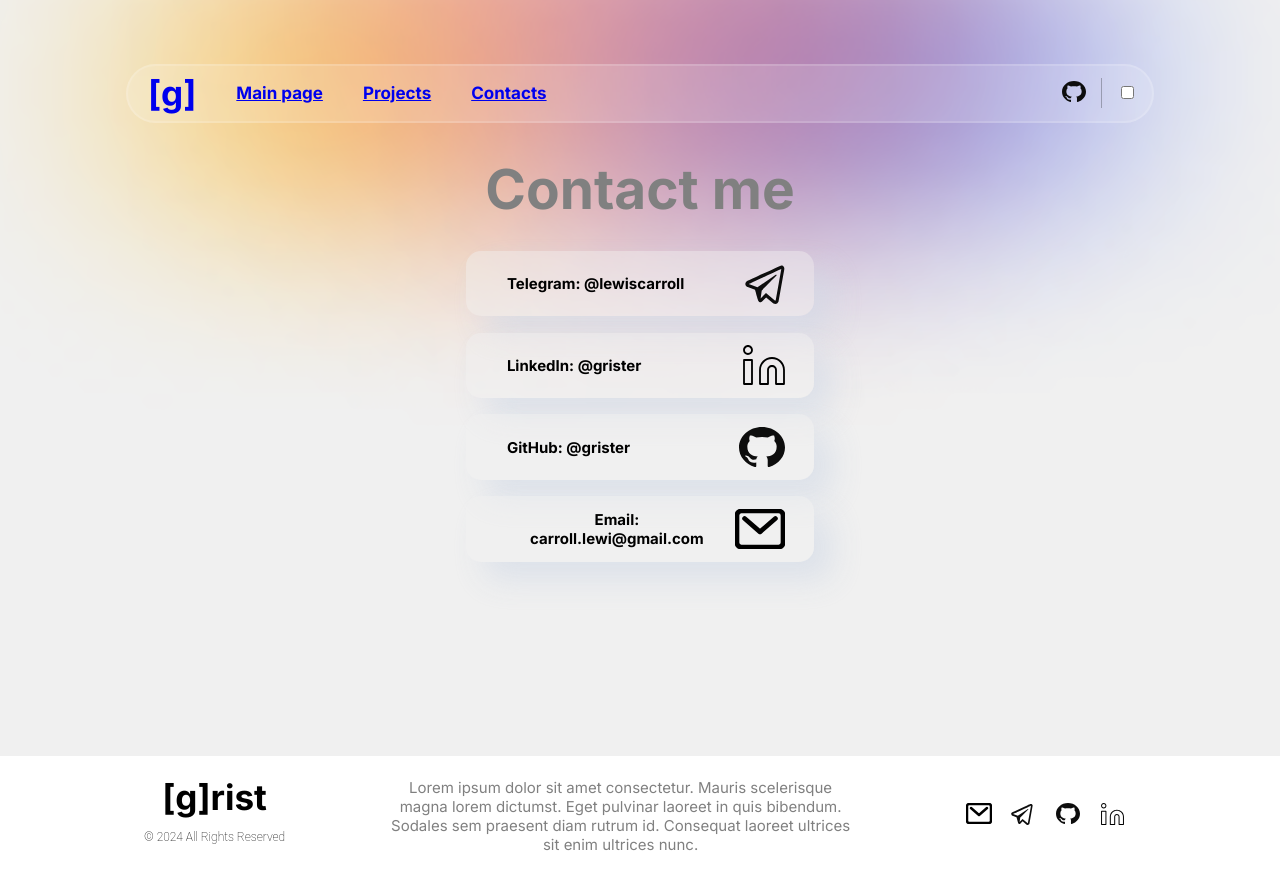
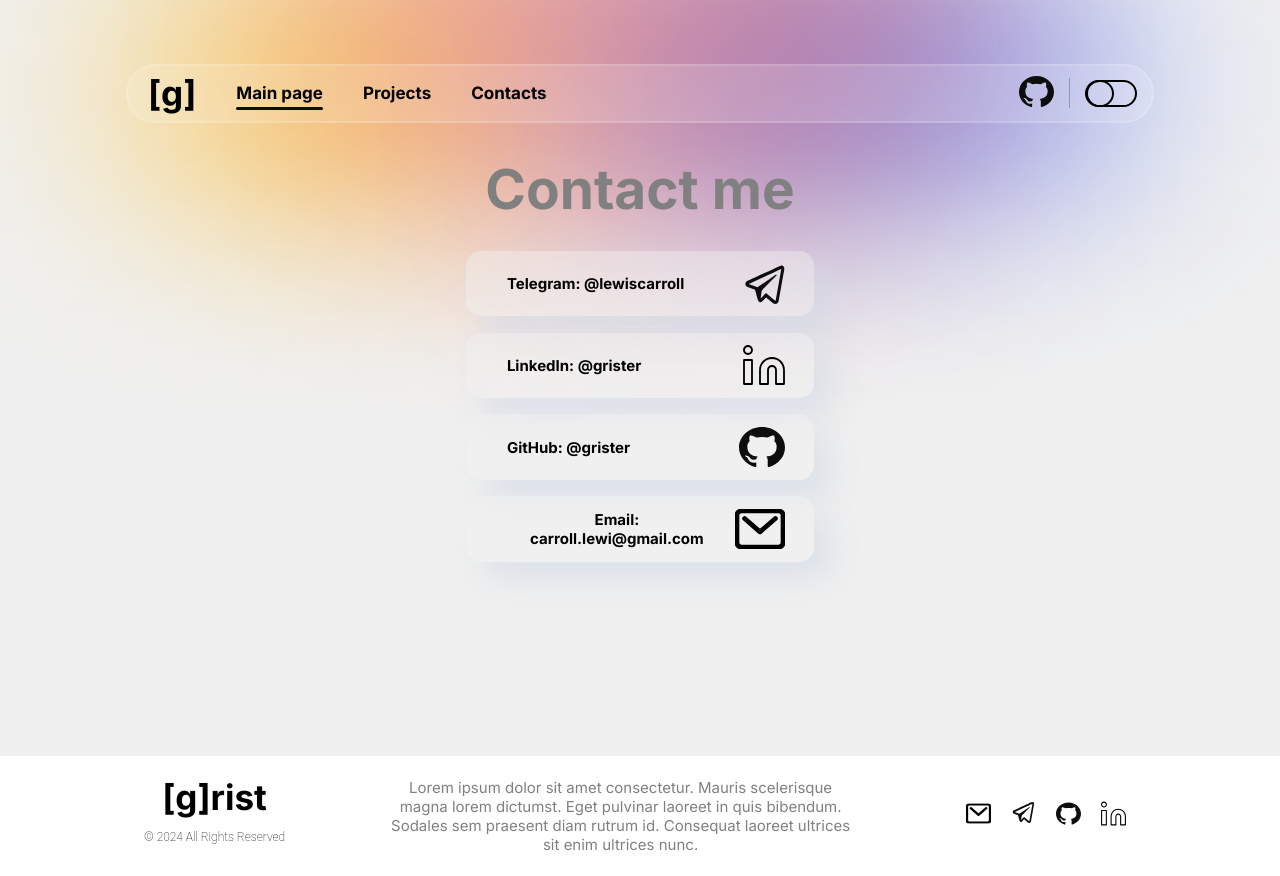
Before and after one commit to Grister/web-portfolio, a Django app: template web_portfolio/contacts/templates/contacts.html in a window 1280 px wide. Run offline with Django 3.2, Linux system fonts and the light colour scheme; the template is opened without the code that fills it, so the values that code supplies are empty.

Commit message:
upd base.css: added toggleTheme switcher

```diff
--- a/web_portfolio/static/css/base.css
+++ b/web_portfolio/static/css/base.css
@@ -1,4 +1,5 @@
 @import url('https://fonts.googleapis.com/css2?family=Inter:wght@100..900&family=Open+Sans:ital,wght@0,300..800;1,300..800&display=swap');
+
 
 body {
     background-image: url("D:/dev%20staff/python/P-ject%20python/Django-projects/web-cv/web_portfolio/static/images/main-page-LightV.png");
@@ -44,6 +45,27 @@ body {
 .navbar-element {
     margin: 0 20px;
     min-width: fit-content;
+    color: black;
+    text-decoration: none;
+}
+
+.navbar-element {
+    position: relative;
+}
+
+.text-navbar a.active::after {
+    content: '';
+    position: absolute;
+    bottom: -35%;
+    left: 0;
+    width: 100%;
+    height: 3px;
+    background-color: #0d0d0d;
+    border-radius: 5px;
+}
+
+.text-navbar a:hover:not(.active) {
+    color: #808080;
 }
 
 .sidebar {
@@ -54,13 +76,82 @@ body {
 
 .sidebar-element {
     margin: 0 15px;
-    width: 30%;
 }
 
 .separator {
     height: 30px;
 }
 
+#github {
+    width: 35px;
+}
+
+
+/* Theme switch */
+
+.switch {
+    position: relative;
+    display: inline-block;
+    width: 52px;
+    height: 50%;
+}
+
+
+/* Hide default HTML checkbox */
+.switch input {
+    opacity: 0;
+    width: 0;
+    height: 0;
+}
+
+/* The slider */
+.slider {
+    position: absolute;
+    cursor: pointer;
+    top: 0;
+    left: 0;
+    right: 0;
+    bottom: 0;
+    border: 2px solid black;
+    -webkit-transition: 0.4s;
+    transition: 0.4s;
+}
+
+.slider:before {
+    position: absolute;
+    content: "";
+    height: 100%;
+    width: 50%;
+    left: 0px;
+    top: 0;
+    bottom: 0;
+    margin: auto -1px;
+    transition: 0.4s;
+    border: 2px solid #000000;
+}
+
+input:checked+.slider {
+    border: 2px solid rgb(255, 255, 255);
+}
+
+
+input:checked+.slider:before {
+    -webkit-transform: translateX(24px);
+    -ms-transform: translateX(24px);
+    transform: translateX(24px);
+    border: 2px solid #ffffff;
+}
+
+/* Rounded sliders */
+.slider.round {
+    border-radius: 20px;
+}
+
+.slider.round:before {
+    border-radius: 50%;
+}
+
+/* Main block */
 .main-content {
     margin: 0 5% 0;
     display: flex;
@@ -119,7 +210,7 @@ body {
     justify-content: center;
 }
 
-.footer-link {
+.footer-icon {
     margin: 0 10px;
     width: 25px;
     height: 25px;
```
